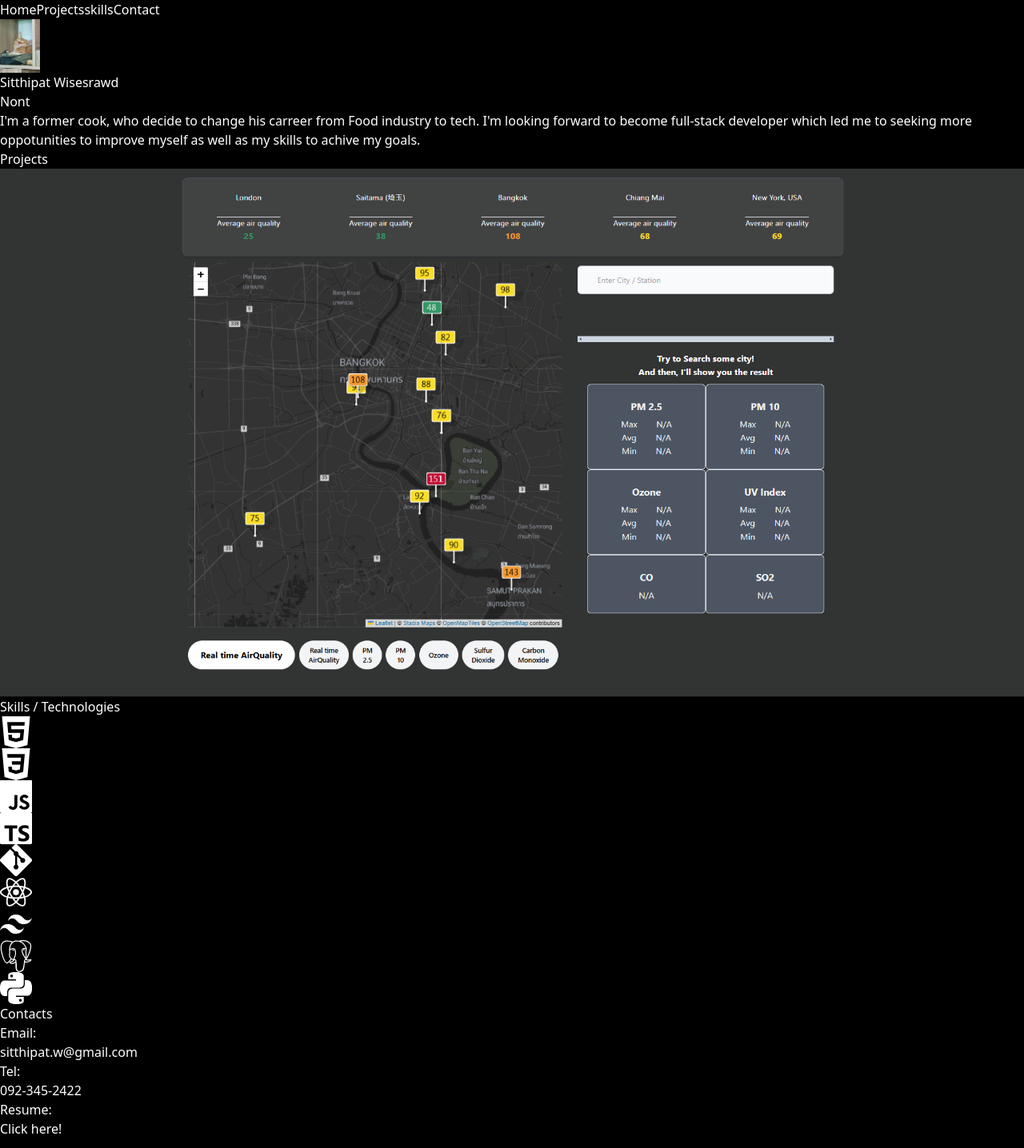
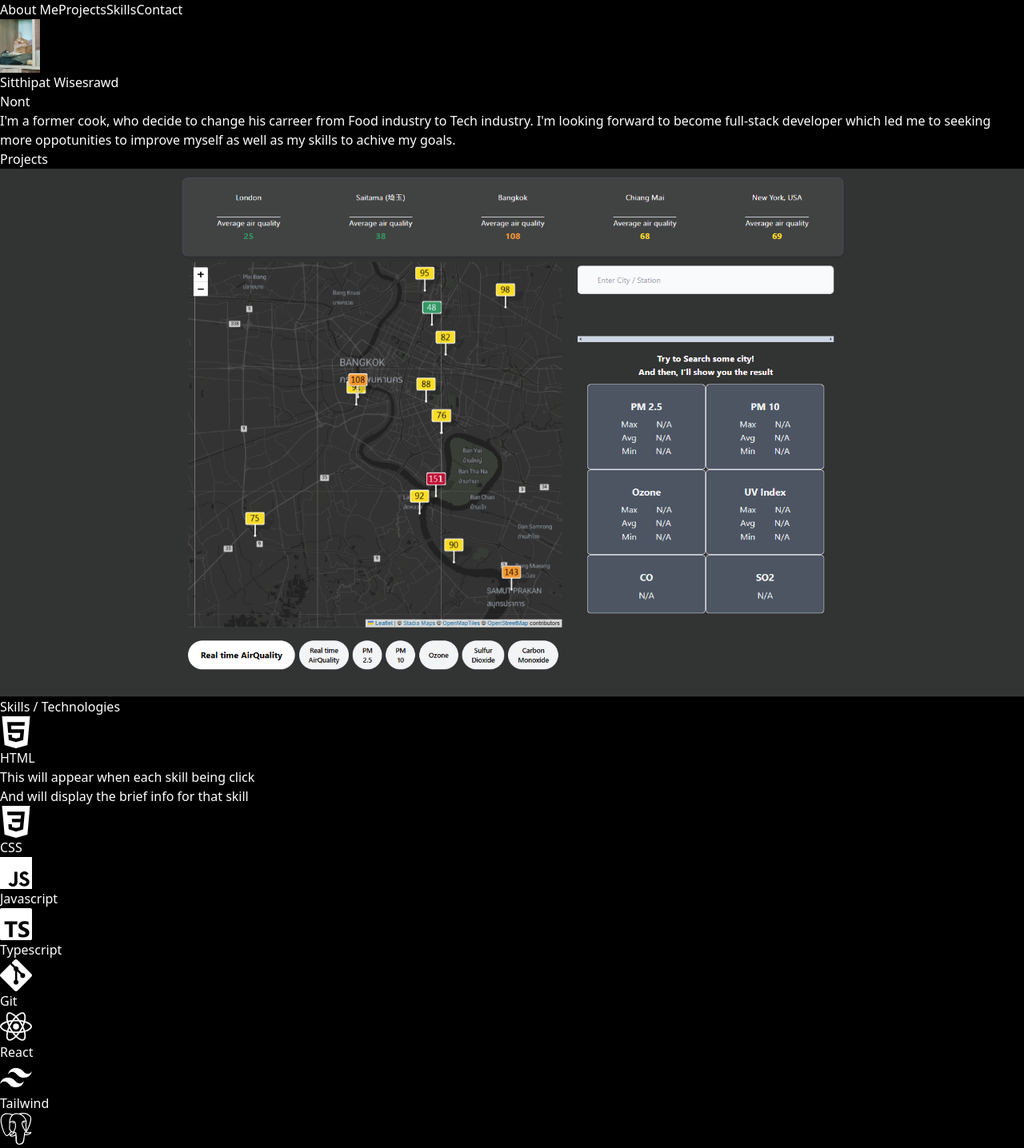
Before and after one commit to n0NoOon/my-portfolio, a React (Vite) app: page / in a window 1280 px wide. Shown: the top 1436 px of the page at 80% size. Built offline with nearby package versions, Linux system fonts and the light colour scheme.

Commit message:
info for skill

```diff
--- a/src/components/AboutMe.tsx
+++ b/src/components/AboutMe.tsx
@@ -18,9 +18,9 @@ export default function AboutMe() {
       <div className="flex flex-wrap mt-3 pt-10">
         <p className="container text-center w-auto">
           I'm a former cook, who decide to change his carreer from Food industry
-          to tech. I'm looking forward to become full-stack developer which led
-          me to seeking more oppotunities to improve myself as well as my skills
-          to achive my goals.
+          to Tech industry. I'm looking forward to become full-stack developer
+          which led me to seeking more oppotunities to improve myself as well as
+          my skills to achive my goals.
         </p>
       </div>
     </div>
--- a/src/components/Nav.tsx
+++ b/src/components/Nav.tsx
@@ -24,13 +24,13 @@ export default function Nav() {
             })
           }
         >
-          Home
+          About Me
         </button>
         <a href="#project">
           <button className="nav-btn">Projects</button>
         </a>
         <a href="#skills">
-          <button className="nav-btn">skills</button>
+          <button className="nav-btn">Skills</button>
         </a>
         <button
           className="nav-btn"
--- a/src/components/Skills.tsx
+++ b/src/components/Skills.tsx
@@ -1,3 +1,4 @@
+import { useState } from "react";
 import {
   SiTypescript,
   SiJavascript,
@@ -17,32 +18,63 @@ export default function Skills() {
         <h1>Skills / Technologies</h1>
       </div>
       <div className="flex flex-rows gap-5 justify-center flex-wrap">
-        <div className="p-4 rounded hover:bg-slate-500 hover:text-red-500">
+        <div className="flex flex-col">
+          <div className="flex justify-center p-4 rounded hover:bg-slate-500 hover:text-red-500">
             <SiHtml5 size={40} />
           </div>
+          <div className="flex justify-center">HTML</div>
+          <div>
+            <div>This will appear when each skill being click</div>
+            <div>And will display the brief info for that skill</div>
+          </div>
+        </div>
+        <div>
           <div className="p-4 rounded hover:bg-slate-500 hover:text-blue-500">
             <SiCss3 size={40} />
           </div>
+          <div className="flex justify-center">CSS</div>
+        </div>
+        <div>
           <div className="p-4 rounded hover:bg-gray-500 hover:text-yellow-300">
             <SiJavascript size={40} />
           </div>
+          <div className="flex justify-center">Javascript</div>
+        </div>
+        <div>
           <div className="p-4 rounded hover:bg-gray-500 hover:text-blue-500">
             <SiTypescript size={40} />
           </div>
+          <div className="flex justify-center">Typescript</div>
+        </div>
+        <div>
           <div className="p-4 rounded hover:bg-gray-500 hover:text-orange-600">
             <SiGit size={40} color="" />
           </div>
+          <div className="flex justify-center">Git</div>
+        </div>
+        <div>
           <div className="p-4 rounded hover:bg-gray-500 hover:text-blue-500">
             <SiReact size={40} color="" />
           </div>
+          <div className="flex justify-center">React</div>
+        </div>
+        <div>
           <div className="p-4 rounded hover:bg-gray-500 hover:text-blue-500">
             <SiTailwindcss size={40} color="" />
           </div>
+          <div className="flex justify-center">Tailwind</div>
+        </div>
+        <div>
           <div className="p-4 rounded hover:bg-gray-500 hover:text-blue-500">
             <SiPostgresql size={40} color="" />
           </div>
+          <div className="flex justify-center">Prosgresql</div>
+        </div>
+        <div>
           <div className="p-4 rounded hover:bg-gray-500 hover:text-yellow-500">
             <SiPython size={40} color="" />
+          </div>
+          <div className="flex justify-center">Python</div>
         </div>
       </div>
     </div>
```
Lines whose indentation alone changed are shown as unchanged.
